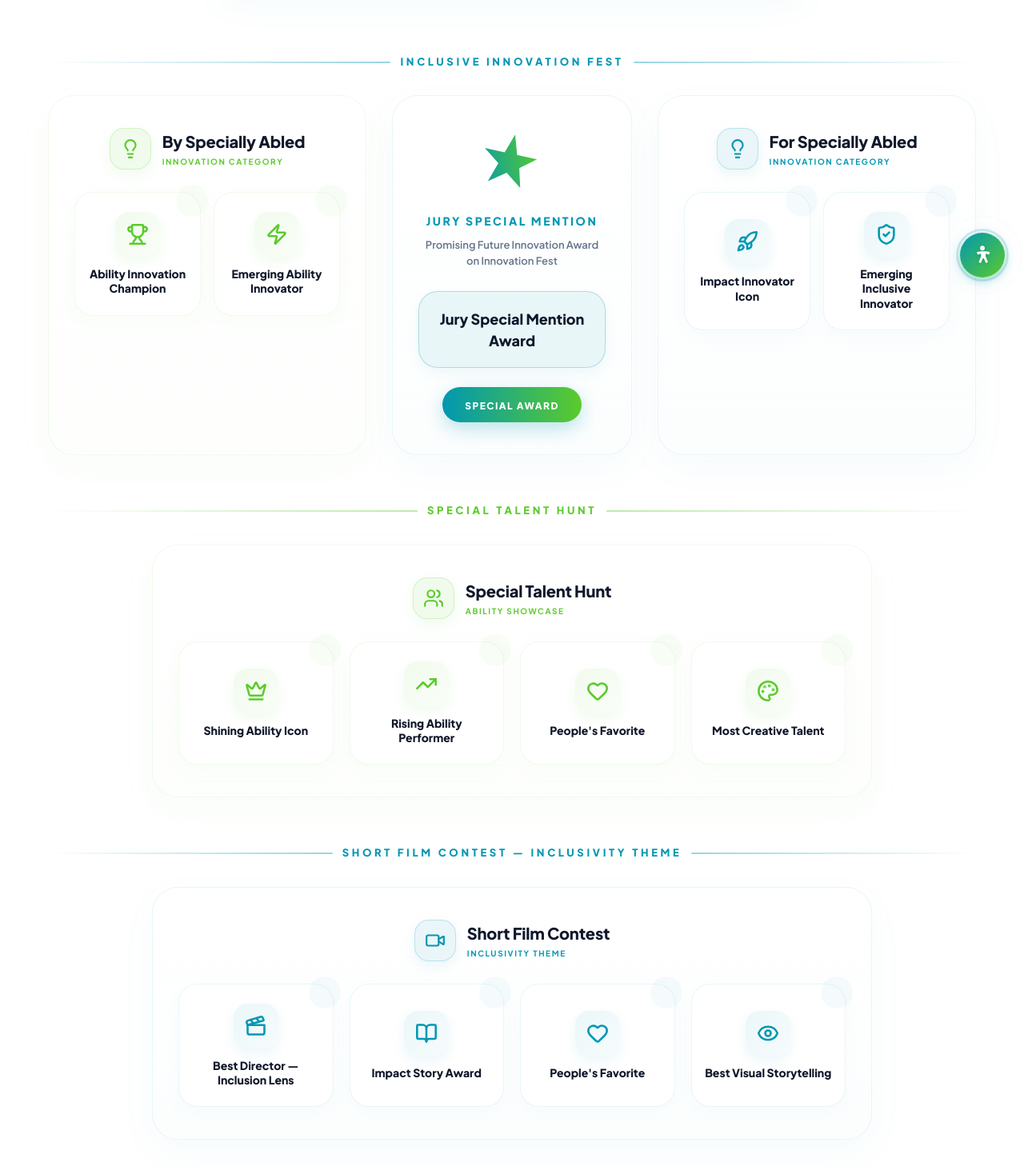
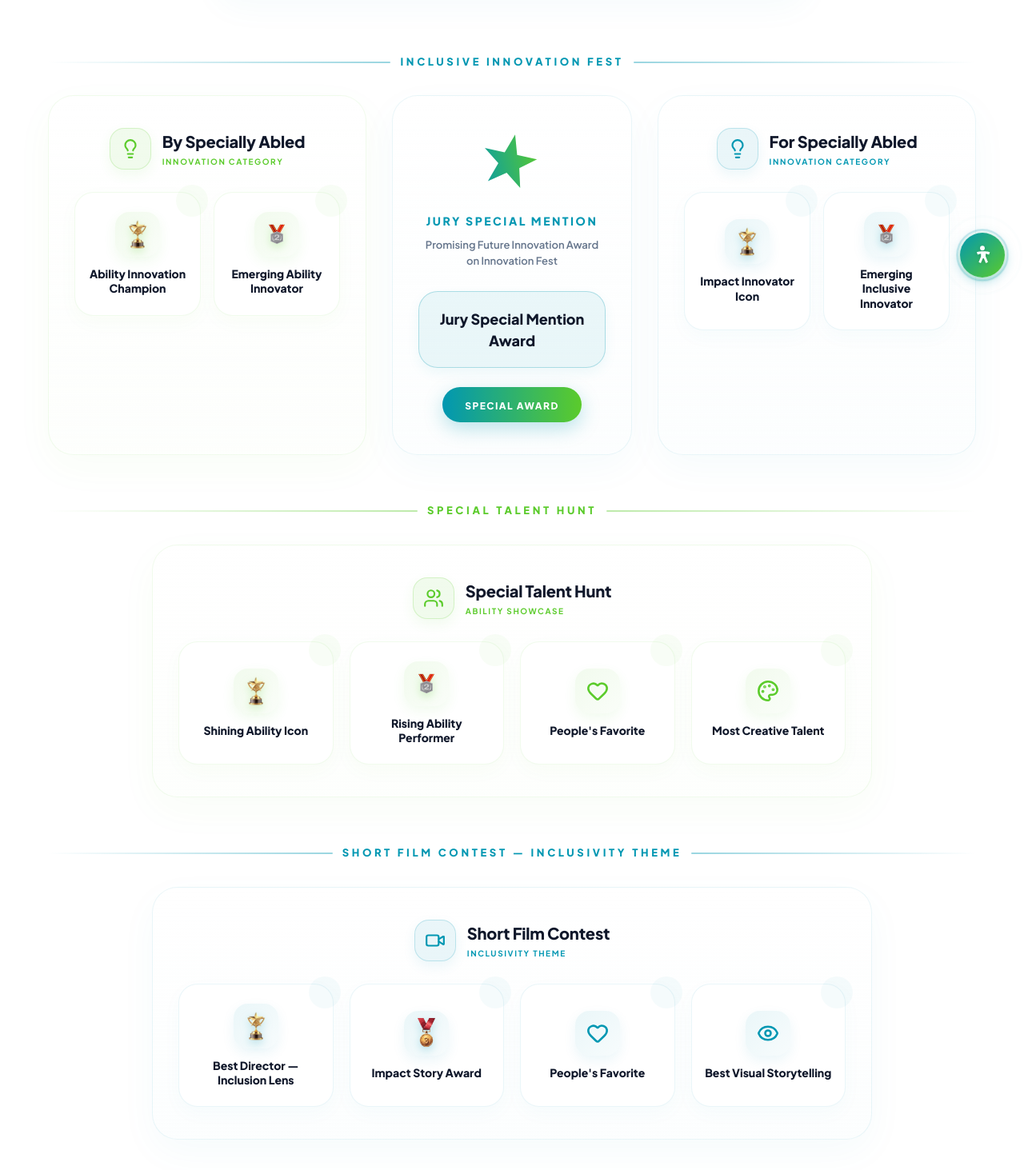
Before and after one commit to Mithunp123/Vyuga, a React (Vite) app in the folder frontend/: page /awards in a window 1280 px wide. Shown: the part 429-1892 px from the top of the page at 80% size. Built offline with nearby package versions, Linux system fonts and the light colour scheme; a web font is replaced by a local one.

Commit message:
awards page

```diff
--- a/frontend/src/pages/AwardsPage.jsx
+++ b/frontend/src/pages/AwardsPage.jsx
@@ -8,11 +8,16 @@ import {
 } from 'lucide-react';
 import Navbar from '../components/Navbar.jsx';
 
+// Import high-quality trophy assets
+import tropy1 from '../assets/images/tropy1.png';
+import tropy2 from '../assets/images/tropy2.png';
+import tropy3 from '../assets/images/tropy3.png';
+
 const CYAN = '#0197B2';
 const LIME = '#5BCB2B';
 
 /* Award list item - Vertical Badge Style */
-function AwardItem({ name, accent, icon: Icon = Award, delay = 0 }) {
+function AwardItem({ name, accent, icon: Icon = Award, imgSrc, delay = 0 }) {
   return (
     <motion.div
       initial={{ opacity: 0, y: 10 }}
@@ -62,7 +67,17 @@ function AwardItem({ name, accent, icon: Icon = Award, delay = 0 }) {
         boxShadow: `0 6px 16px ${accent}15`,
         zIndex: 1
       }}>
-        <Icon size={28} strokeWidth={2.2} />
+        {imgSrc ? (
+          <motion.img
+            src={imgSrc}
+            alt="trophy"
+            style={{ width: 38, height: 38, objectFit: 'contain', filter: `drop-shadow(0 4px 6px ${accent}44)` }}
+            animate={{ scale: [1, 1.1, 1] }}
+            transition={{ duration: 3, repeat: Infinity }}
+          />
+        ) : (
+          <Icon size={28} strokeWidth={2.2} />
+        )}
       </div>
       <span style={{ fontSize: 14, fontWeight: 800, color: '#0f172a', lineHeight: 1.3, zIndex: 1 }}>{name}</span>
     </motion.div>
@@ -169,8 +184,8 @@ export default function AwardsPage() {
           <AwardCard accent={LIME}>
             <SectionHeader label="By Specially Abled" sublabel="Innovation Category" icon={<Lightbulb size={26} color={LIME} />} accent={LIME} />
             <div style={{ display: 'grid', gridTemplateColumns: '1fr 1fr', gap: 16 }}>
-              <AwardItem name="Ability Innovation Champion" accent={LIME} icon={Trophy} delay={0.1} />
-              <AwardItem name="Emerging Ability Innovator" accent={LIME} icon={Zap} delay={0.2} />
+              <AwardItem name="Ability Innovation Champion" accent={LIME} imgSrc={tropy1} delay={0.1} />
+              <AwardItem name="Emerging Ability Innovator" accent={LIME} imgSrc={tropy2} delay={0.2} />
             </div>
           </AwardCard>
 
@@ -191,8 +206,8 @@ export default function AwardsPage() {
           <AwardCard accent={CYAN}>
             <SectionHeader label="For Specially Abled" sublabel="Innovation Category" icon={<Lightbulb size={26} color={CYAN} />} accent={CYAN} />
             <div style={{ display: 'grid', gridTemplateColumns: '1fr 1fr', gap: 16 }}>
-              <AwardItem name="Impact Innovator Icon" accent={CYAN} icon={Rocket} delay={0.1} />
-              <AwardItem name="Emerging Inclusive Innovator" accent={CYAN} icon={ShieldCheck} delay={0.2} />
+              <AwardItem name="Impact Innovator Icon" accent={CYAN} imgSrc={tropy1} delay={0.1} />
+              <AwardItem name="Emerging Inclusive Innovator" accent={CYAN} imgSrc={tropy2} delay={0.2} />
             </div>
           </AwardCard>
         </div>
@@ -202,8 +217,8 @@ export default function AwardsPage() {
         <AwardCard accent={LIME} style={{ maxWidth: 900, margin: '0 auto' }}>
           <SectionHeader label="Special Talent Hunt" sublabel="Ability Showcase" icon={<Users size={26} color={LIME} />} accent={LIME} />
           <div style={{ display: 'grid', gridTemplateColumns: 'repeat(auto-fit, minmax(180px, 1fr))', gap: 20 }}>
-            <AwardItem name="Shining Ability Icon" accent={LIME} icon={Crown} delay={0.1} />
-            <AwardItem name="Rising Ability Performer" accent={LIME} icon={TrendingUp} delay={0.2} />
+            <AwardItem name="Shining Ability Icon" accent={LIME} imgSrc={tropy1} delay={0.1} />
+            <AwardItem name="Rising Ability Performer" accent={LIME} imgSrc={tropy2} delay={0.2} />
             <AwardItem name="People's Favorite" accent={LIME} icon={Heart} delay={0.3} />
             <AwardItem name="Most Creative Talent" accent={LIME} icon={Palette} delay={0.4} />
           </div>
@@ -214,8 +229,8 @@ export default function AwardsPage() {
         <AwardCard accent={CYAN} style={{ maxWidth: 900, margin: '0 auto' }}>
           <SectionHeader label="Short Film Contest" sublabel="Inclusivity Theme" icon={<Video size={26} color={CYAN} />} accent={CYAN} />
           <div style={{ display: 'grid', gridTemplateColumns: 'repeat(auto-fit, minmax(180px, 1fr))', gap: 20 }}>
-            <AwardItem name="Best Director — Inclusion Lens" accent={CYAN} icon={Clapperboard} delay={0.1} />
-            <AwardItem name="Impact Story Award" accent={CYAN} icon={BookOpen} delay={0.2} />
+            <AwardItem name="Best Director — Inclusion Lens" accent={CYAN} imgSrc={tropy1} delay={0.1} />
+            <AwardItem name="Impact Story Award" accent={CYAN} imgSrc={tropy3} delay={0.2} />
             <AwardItem name="People's Favorite" accent={CYAN} icon={Heart} delay={0.3} />
             <AwardItem name="Best Visual Storytelling" accent={CYAN} icon={Eye} delay={0.4} />
           </div>
```
